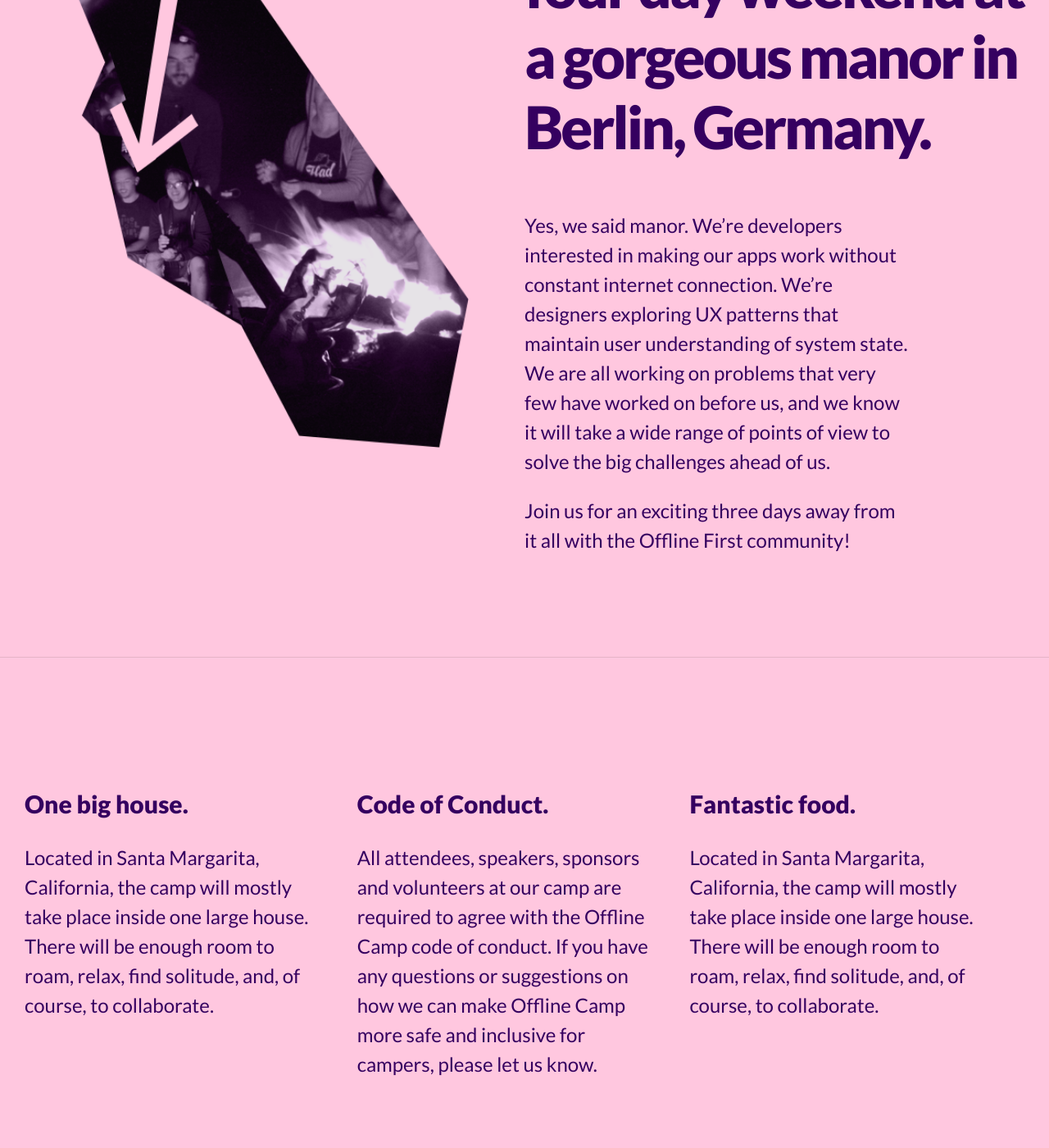
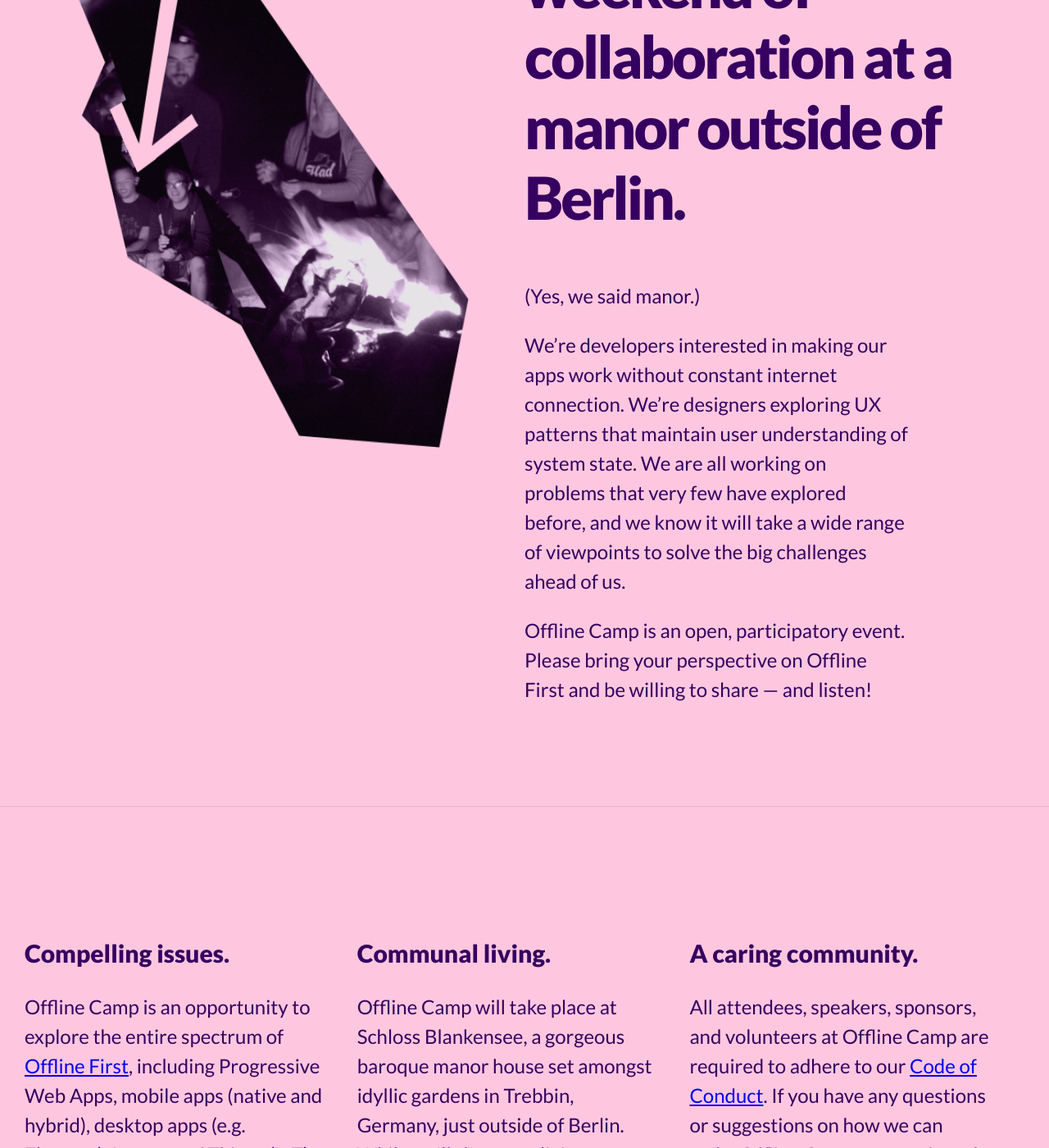
Before and after one commit to offlinefirst/offlinefirst.org, a Jekyll site: the page built from camp/index.html, in a window 1280 px wide and 1400 px high, scrolled down 1613 px. Shown: the whole window at 82% size. Built offline with Jekyll 4.4.1, drawn with Linux system fonts in a browser that asks for light colours; comment, search, counter and statistics services are not loaded; some of the changed text lies outside the part shown.

Commit message:
index.html content updates

```diff
--- a/camp/index.html
+++ b/camp/index.html
@@ -11,10 +11,12 @@ root_path:  ../
     </div>
     <div class="r-col">
       <h2>
-        We're taking the Offline First community for a four day weekend at a gorgeous manor in Berlin, Germany.
+        We're gathering the Offline First community for a weekend of collaboration at a manor outside of Berlin.
       </h2>
-      <p>Yes, we said manor. We’re developers interested in making our apps work without constant internet connection. We’re designers exploring UX patterns that maintain user understanding of system state. We are all working on problems that very few have worked on before us, and we know it will take a wide range of points of view to solve the big challenges ahead of us. </p>
-      <p>Join us for an exciting three days away from it all with the Offline First community!</p>
+      <p>(Yes, we said manor.) </p>
+      <p>We’re developers interested in making our apps work without constant internet connection. We’re designers exploring UX patterns that maintain user understanding of system state. We are all working on problems that very few have explored before, and we know it will take a wide range of viewpoints to solve the big challenges ahead of us. </p>
+
+      <p>Offline Camp is an open, participatory event. Please bring your perspective on Offline First and be willing to share — and listen!</p>
     </div>
     <div class="clear"></div>
   </div>
@@ -23,24 +25,24 @@ root_path:  ../
 <section class="event__description__details">
   <div class="camp__wrapper">
     <div class="event__description__detail">
-      <h3>One big house.</h3>
-      <p>Located in Santa Margarita, California, the camp will mostly take place inside one large house. There will be enough room to roam, relax, find solitude, and, of course, to collaborate.</p>
+      <h3>Compelling issues.</h3>
+      <p>Offline Camp is an opportunity to explore the entire spectrum of <a href="{{ page.root_path }}">Offline First</a>, including Progressive Web Apps, mobile apps (native and hybrid), desktop apps (e.g. Electron), Internet of Things (IoT) apps, the business case for Offline First, and the UX of Offline First. </p>
     </div>
     <div class="event__description__detail">
-      <h3>Code of Conduct.</h3>
-      <p>All attendees, speakers, sponsors and volunteers at our camp are required to agree with the Offline Camp code of conduct. If you have any questions or suggestions on how we can make Offline Camp more safe and inclusive for campers, please let us know.</p>
+      <h3>Communal living.</h3>
+      <p>Offline Camp will take place at Schloss Blankensee, a gorgeous baroque manor house set amongst idyllic gardens in Trebbin, Germany, just outside of Berlin. While we'll share our living space, there will be enough room to roam, relax, find solitude, and, of course, to collaborate.</p>
     </div>
     <div class="event__description__detail">
-      <h3>Fantastic food.</h3>
-      <p>Located in Santa Margarita, California, the camp will mostly take place inside one large house. There will be enough room to roam, relax, find solitude, and, of course, to collaborate.</p>
+      <h3>A caring community.</h3>
+      <p>All attendees, speakers, sponsors, and volunteers at Offline Camp are required to adhere to our <a href="{{ page.root_path }}camp/codeofconduct.html">Code of Conduct</a>. If you have any questions or suggestions on how we can make Offline Camp more safe and inclusive for all campers, please let us know.</p>
     </div>
   </div>
 </section>
 
 <section class="attend__strip">
-  <span class="price">$350</span>
-  <a href="#" class="attend">Attend</a>
-  <p>Super Early bird pricing ends Sept 9 (or until they sell out)</p>
+  <span class="price">€350</span>
+  <a href="#" class="attend">Apply</a>
+  <p>A limited number of Super Early Bird tickets are available until Feburary 10. (Save €250 while supplies last!)</p>
 </section>
 
 <section class="camp__sponsors">
@@ -64,12 +66,12 @@ root_path:  ../
 <section class="camp__support">
   <div class="camp__wrapper">
     <div class="camp__support__request">
-      <p>Pulling the community together for a more focused conversation around offline will be tremendous for advancing offline tooling, design patterns, and making the challenge more visible.</p>
+      <p>Gathering the community for a focused conversation about Offline First is a tremendous way to advance offline tooling, design patterns, and visibility of these challenges in the tech community.</p>
       <p>We would love to have your help.</p>
       <a href="#" class="sponsor pink">Sponsor</a>
     </div>
     <div class="camp__supporter">
-      <p>Huge thank you for the logistics and systems support from our event partners.</p>
+      <p>A huge thank you for the logistics and systems support from our event partners.</p>
       <ul>
         {% for post in site.posts %}
         {% if post.type == 'support' and post.location == 'berlin' %}
@@ -87,9 +89,9 @@ root_path:  ../
 
 <footer>
   <section class="tickets">
-    <span class="price">$350</span>
-    <p>Super Early bird pricing ends Sept 9 (or until they sell out)</p>
-    <a href="#" class="attend pink">Attend</a>
+    <span class="price">€350</span>
+    <p>A limited number of Super Early Bird tickets are available until Feburary 10. (Save €250 while supplies last!)</p>
+    <a href="#" class="attend pink">Apply</a>
   </section>
 
   <div class="camp__wrapper">
@@ -99,8 +101,7 @@ root_path:  ../
     </section> -->
 
     <section class="newsletter">
-      <h4>Sign up for offlinefirst.org updates</h4>
-
+      <h4>Sign up for Offline First news.</h4>
       <!-- TODO: include mailchimp form -->
       <div class="newsletter" id="mc_embed_signup">
         <form action="http://hood.us4.list-manage.com/subscribe/post?u=12d36bbe9418ed6a43127cd62&amp;id=7fc00bfaef" method="post" id="mc-embedded-subscribe-form" name="mc-embedded-subscribe-form" class="validate" target="_blank" novalidate="">
```
